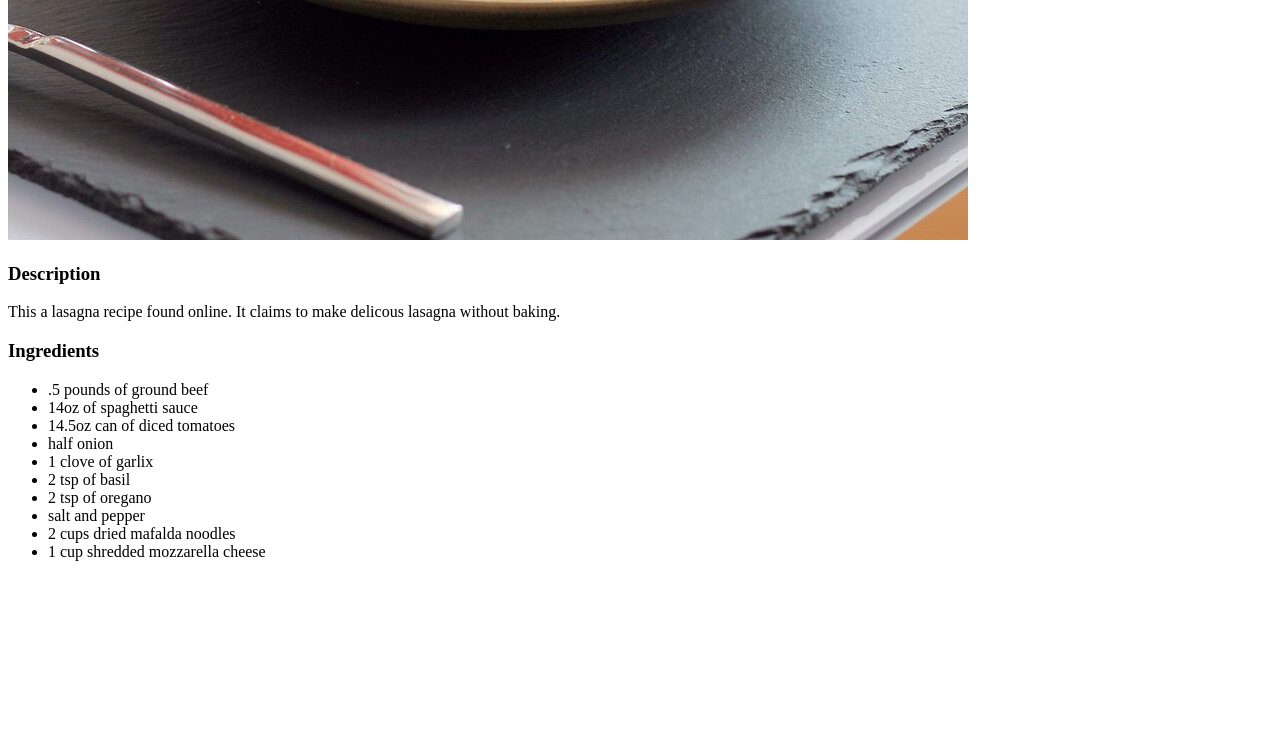
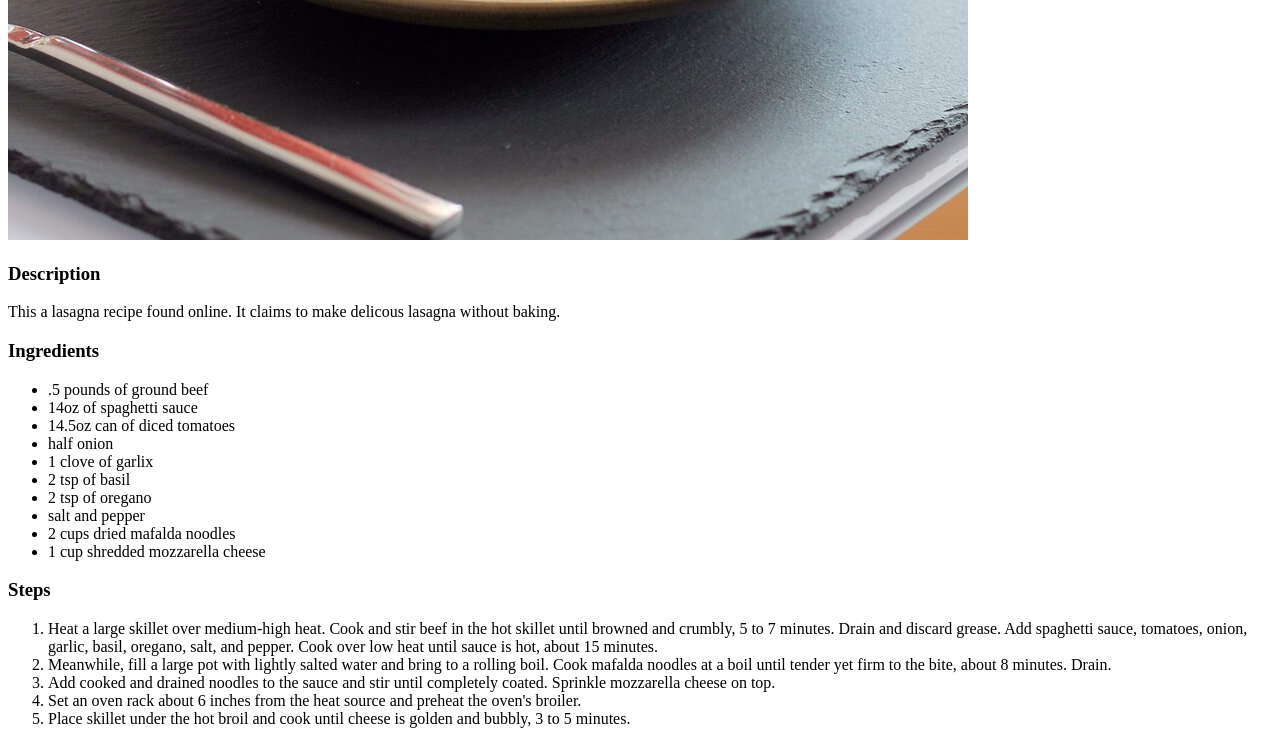
Before and after one commit to Pap3redits/odin-recipes, a plain HTML site: page recipes/lasagna.html in a window 1280 px wide. Shown: the part 800-1544 px from the top of the page. Before the commit the page ends 1377 px from the top, so only its background shows below. Drawn offline with Linux system fonts and the light colour scheme.

Commit message:
added steps to lasagna

```diff
--- a/recipes/lasagna.html
+++ b/recipes/lasagna.html
@@ -25,8 +25,16 @@
       <li>salt and pepper</li>
       <li>2 cups dried mafalda noodles</li>
       <li>1 cup shredded mozzarella cheese</li>
+    </ul>
 
-    </ul>
+    <h3>Steps</h3>
+    <ol>
+      <li>Heat a large skillet over medium-high heat. Cook and stir beef in the hot skillet until browned and crumbly, 5 to 7 minutes. Drain and discard grease. Add spaghetti sauce, tomatoes, onion, garlic, basil, oregano, salt, and pepper. Cook over low heat until sauce is hot, about 15 minutes.</li>
+      <li>Meanwhile, fill a large pot with lightly salted water and bring to a rolling boil. Cook mafalda noodles at a boil until tender yet firm to the bite, about 8 minutes. Drain.</li>
+      <li>Add cooked and drained noodles to the sauce and stir until completely coated. Sprinkle mozzarella cheese on top.</li>
+      <li>Set an oven rack about 6 inches from the heat source and preheat the oven's broiler.</li>
+      <li>Place skillet under the hot broil and cook until cheese is golden and bubbly, 3 to 5 minutes.</li>
+    </ol>
 
   </body>
 </html>
```
